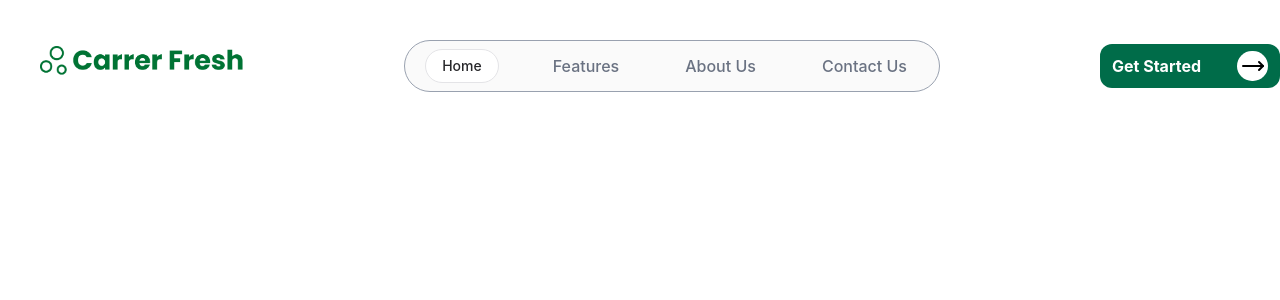
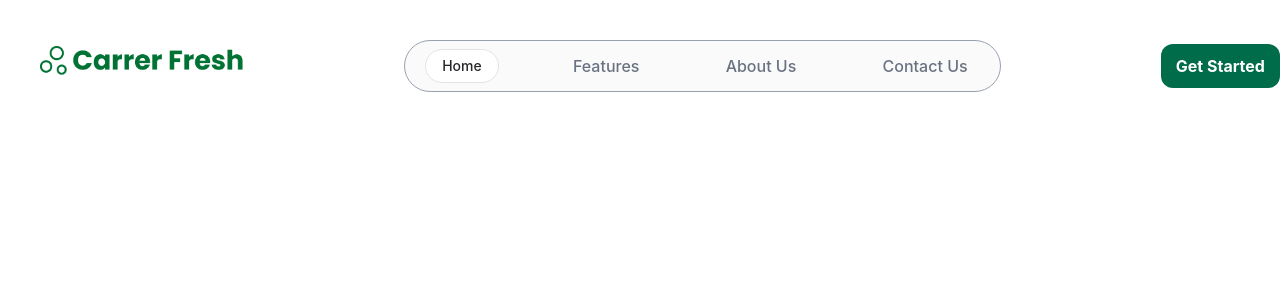
Before and after one commit to kmabdullah682/Job-application-full-stack, a React app in the folder frontend/: page / in a window 1280 px wide. Shown: the top 300 px of the page. Built offline with nearby package versions, Linux system fonts and the light colour scheme; the HTML template or start-up script is replaced by a standard one.

Commit message:
navbar update button

```diff
--- a/frontend/src/components/Navbar.jsx
+++ b/frontend/src/components/Navbar.jsx
@@ -1,6 +1,5 @@
 import { useState } from "react";
 import logo from "../../public/final_logo.png"
-import { MoveRight } from "lucide-react"
 
 const Navbar = () => {
 
@@ -29,9 +28,8 @@ const Navbar = () => {
                       }) }
                   </ul>
               </div>
-              <button type="btn" className="bg-[#006C49] w-45 px-3 py-4 h-11 rounded-xl flex items-center gap-9 cursor-pointer duration-500 transition-all hover:translate-x-3">
-                  <span className="font-bold text-white whitespace-nowrap">Get Started</span>
-                  <span className="bg-white w-8 h-7.5 rounded-full flex items-center justify-center"><MoveRight /></span>
+              <button type="btn" className="bg-[#006C49] w-30 px-3 py-4 h-11 rounded-xl flex items-center gap-9 cursor-pointer duration-500 transition-all hover:translate-x-3 justify-center text-md font-bold text-white">
+                  Get Started
               </button>
         </div>
     </nav>
```
